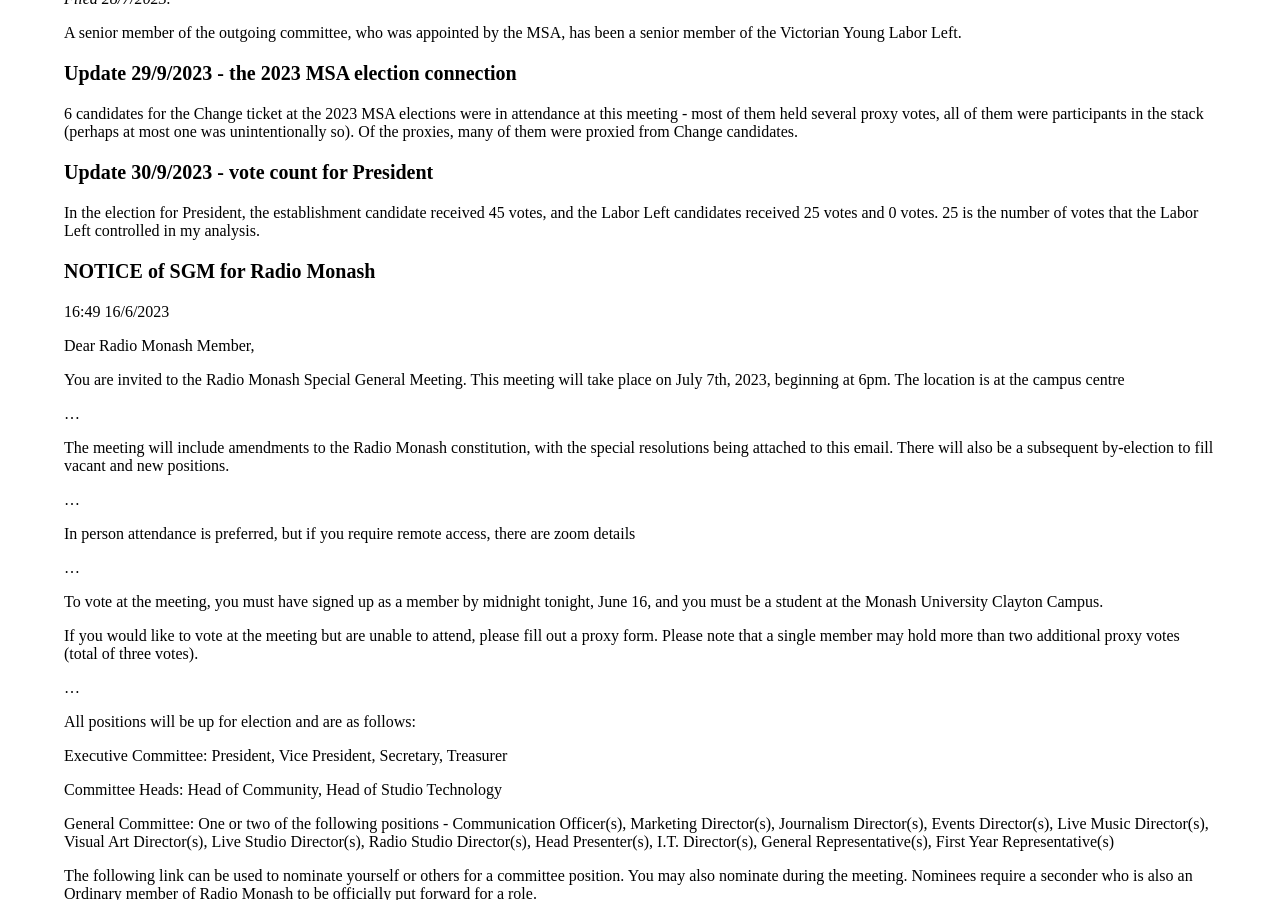
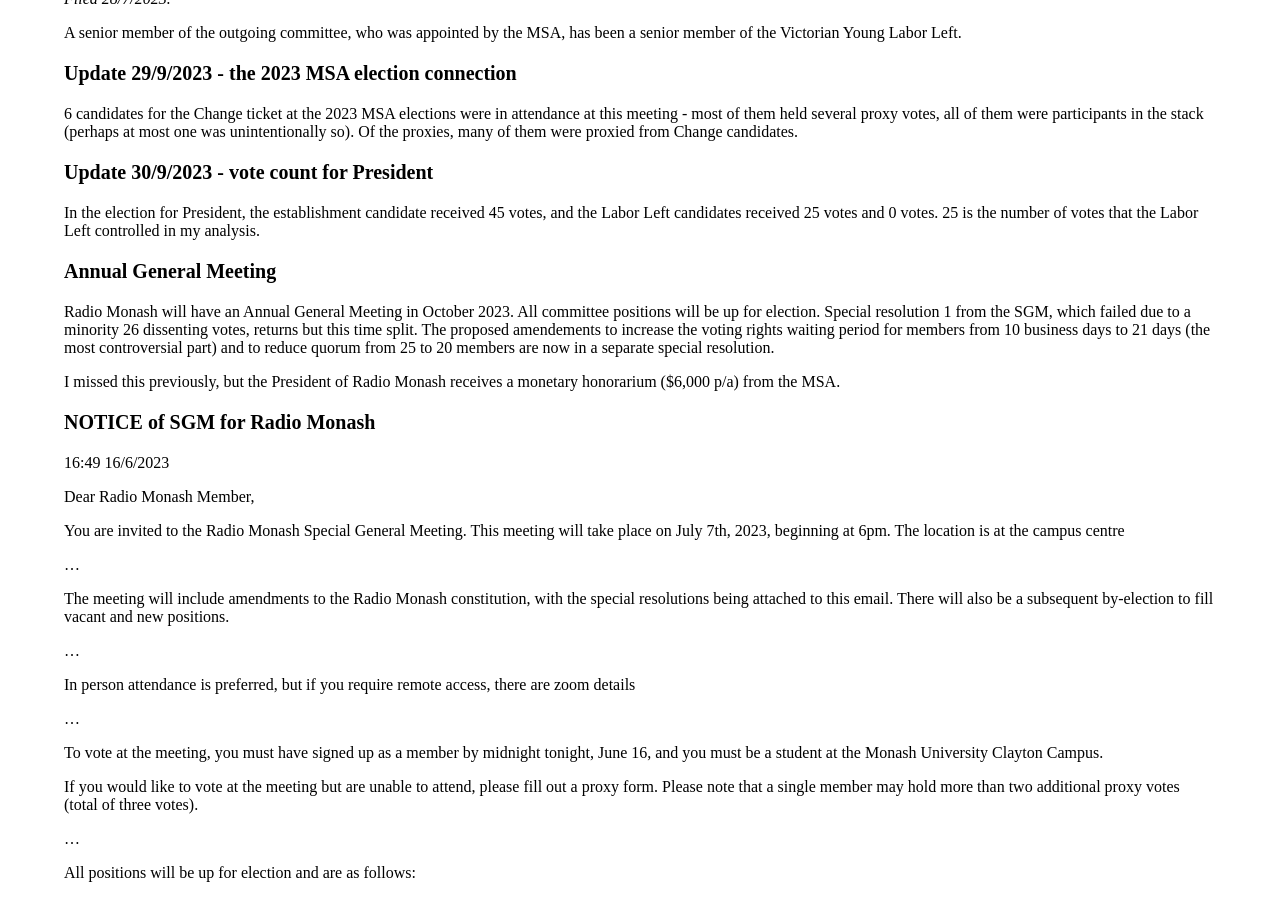
Before and after one commit to nhtnhanbn/nhtnhanbn.github.io, a Jekyll site: the page built from _repository/radmon.md, in a window 1280 px wide and 900 px high, scrolled down 2532 px. Built offline with Jekyll 4.4.1, drawn with Linux system fonts in a browser that asks for light colours; some of the changed text lies outside the part shown.

Commit message:
Update radmon

```diff
--- a/_repository/radmon.md
+++ b/_repository/radmon.md
@@ -3,7 +3,7 @@
 title: Radio Monash SGM 7/2023
 ---
 
-Page last updated 30/9/2023.
+Page last updated 2/10/2023.
 
 ## Radio Monash Special General Meeting July 2023
 
@@ -112,6 +112,12 @@
 
 In the election for President, the establishment candidate received 45 votes, and the Labor Left candidates received 25 votes and 0 votes. 25 is the number of votes that the Labor Left controlled in my analysis.
 
+### Annual General Meeting
+
+Radio Monash will have an Annual General Meeting in October 2023. All committee positions will be up for election. Special resolution 1 from the SGM, which failed due to a minority 26 dissenting votes, returns but this time split. The proposed amendements to increase the voting rights waiting period for members from 10 business days to 21 days (the most controversial part) and to reduce quorum from 25 to 20 members are now in a separate special resolution.
+
+I missed this previously, but the President of Radio Monash receives a monetary honorarium ($6,000 p/a) from the MSA.
+
 ### NOTICE of SGM for Radio Monash
 
 16:49 16/6/2023
```
